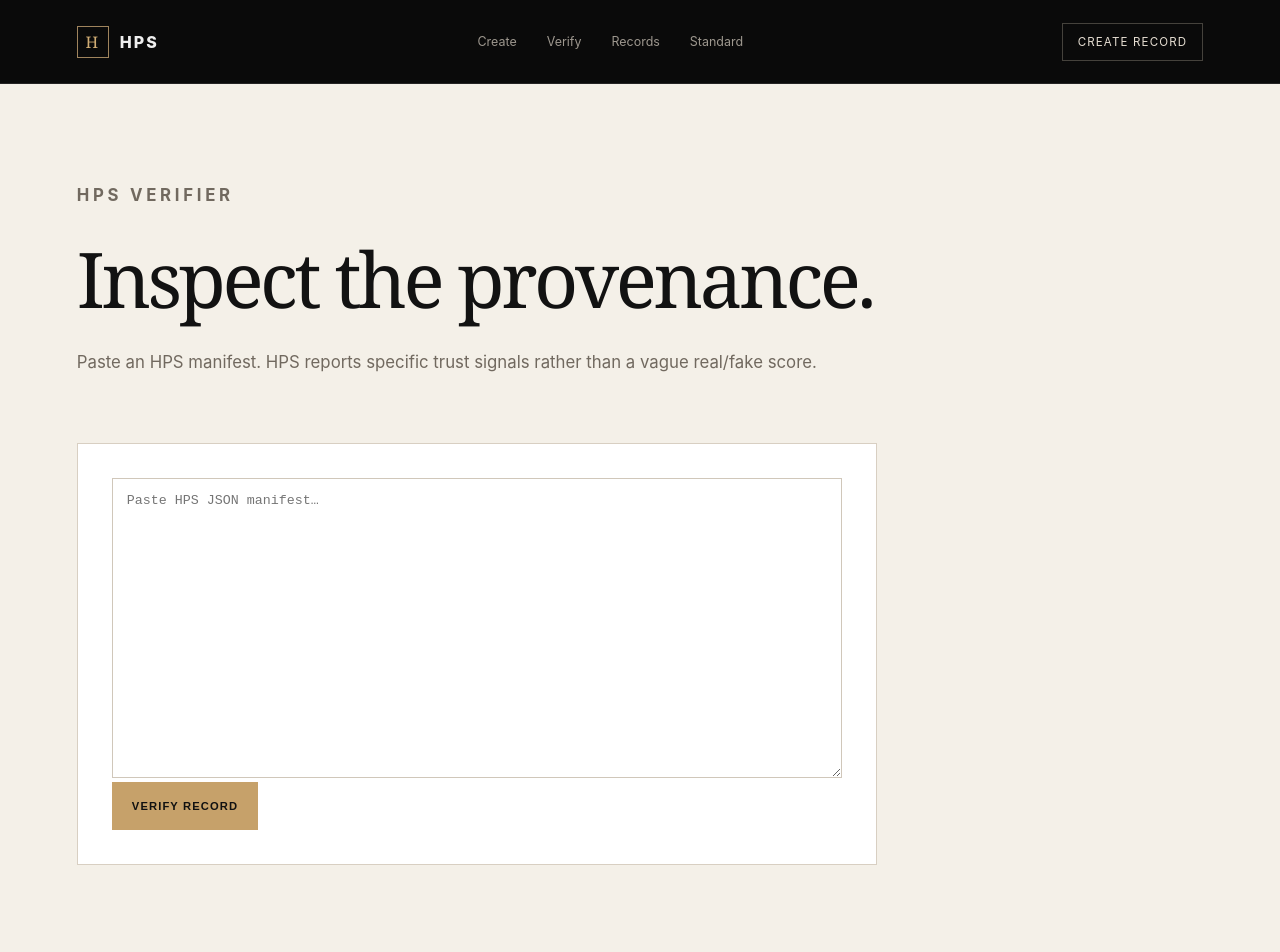
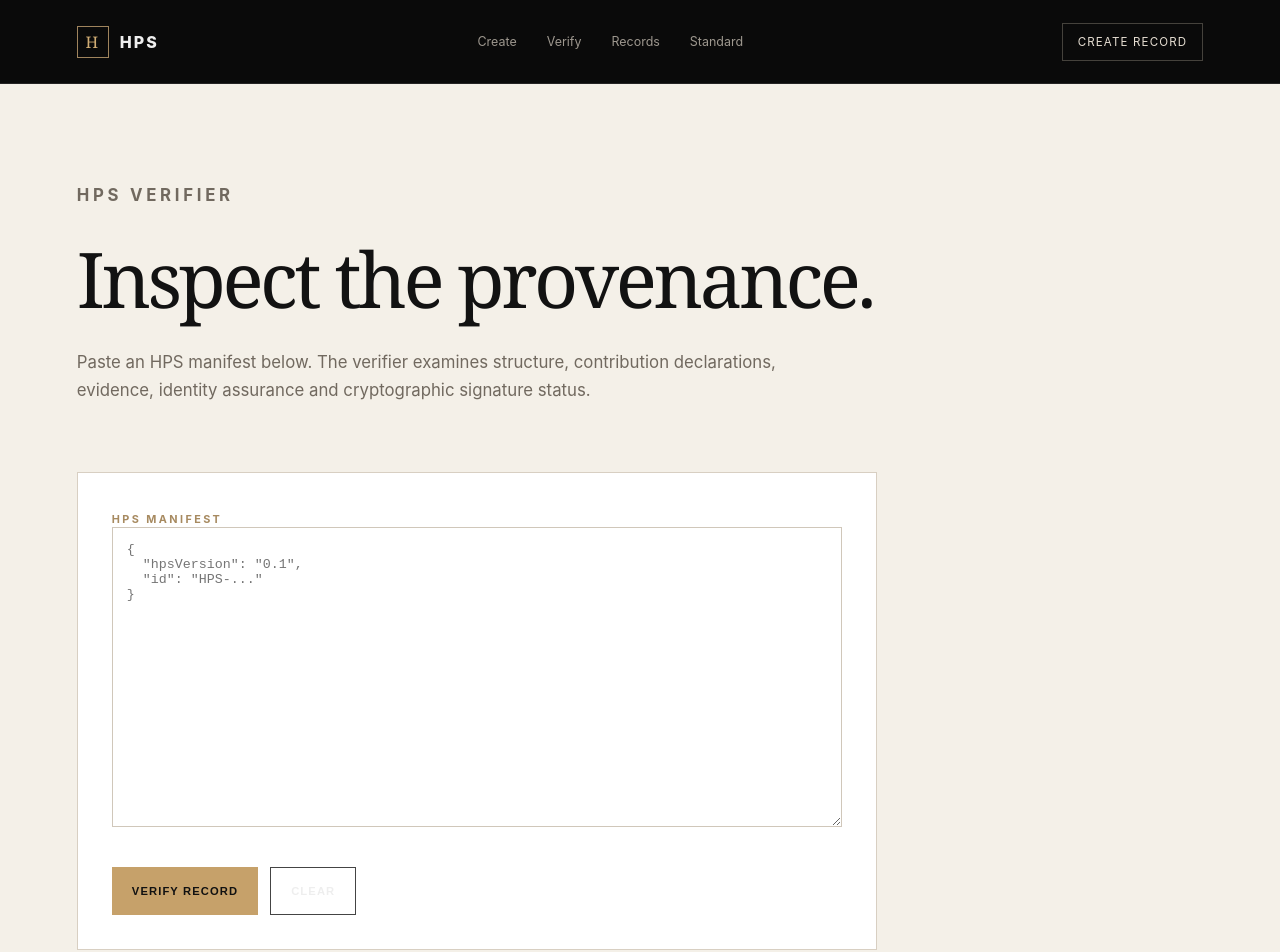
Before and after one commit to BasilOkoth/human-provenance-standard, a Next.js app: page /verify in a window 1280 px wide. Shown: the top 952 px of the page. Built offline with nearby package versions, Linux system fonts and the light colour scheme.

Commit message:
Refactor Verify component and improve error handling

```diff
--- a/src/app/verify/page.tsx
+++ b/src/app/verify/page.tsx
@@ -1,24 +1,167 @@
 "use client";
-import {useEffect,useState} from "react";
-import {useSearchParams} from "next/navigation";
+
+import { Suspense, useEffect, useState } from "react";
+import { useSearchParams } from "next/navigation";
 import Nav from "@/components/Nav";
 
-export default function Verify(){
-  const params=useSearchParams(); const [text,setText]=useState(""); const [result,setResult]=useState<any>(null);
-  useEffect(()=>{const d=params.get("demo");if(d)setText(d)},[params]);
-  async function verify(){
-    try{
-      const data=JSON.parse(text);
-      const r=await fetch("/api/verify",{method:"POST",headers:{"content-type":"application/json"},body:JSON.stringify(data)});
-      setResult(await r.json())
-    }catch{setResult({validSchema:false,error:"The input is not valid JSON."})}
+function VerifyContent() {
+  const params = useSearchParams();
+  const [text, setText] = useState("");
+  const [result, setResult] = useState<any>(null);
+
+  useEffect(() => {
+    const demo = params.get("demo");
+    if (demo) {
+      setText(demo);
+    }
+  }, [params]);
+
+  async function verify() {
+    try {
+      const data = JSON.parse(text);
+
+      const response = await fetch("/api/verify", {
+        method: "POST",
+        headers: {
+          "content-type": "application/json"
+        },
+        body: JSON.stringify(data)
+      });
+
+      setResult(await response.json());
+    } catch {
+      setResult({
+        validSchema: false,
+        validSignature: false,
+        error: "The input is not valid HPS JSON."
+      });
+    }
   }
-  return <main className="pageShell"><Nav/>
-    <header className="pageHead shell"><p className="eyebrow">HPS VERIFIER</p><h1>Inspect the provenance.</h1><p>Paste an HPS manifest. HPS reports specific trust signals rather than a vague real/fake score.</p></header>
-    <section className="verifyBox">
-      <textarea value={text} onChange={e=>setText(e.target.value)} placeholder="Paste HPS JSON manifest…"/>
-      <button className="button primary" onClick={verify}>Verify record</button>
-      {result&&<div className="result"><h2 className={result.validSchema?"success":"error"}>{result.validSchema?"✓ Manifest structure valid":"✕ Verification failed"}</h2><pre>{JSON.stringify(result,null,2)}</pre></div>}
-    </section>
-  </main>
+
+  function clear() {
+    setText("");
+    setResult(null);
+  }
+
+  return (
+    <main className="pageShell">
+      <Nav />
+
+      <header className="pageHead shell">
+        <p className="eyebrow">HPS VERIFIER</p>
+        <h1>Inspect the provenance.</h1>
+
+        <p>
+          Paste an HPS manifest below. The verifier examines structure,
+          contribution declarations, evidence, identity assurance and
+          cryptographic signature status.
+        </p>
+      </header>
+
+      <section className="verifyBox">
+        <label className="micro">HPS MANIFEST</label>
+
+        <textarea
+          value={text}
+          onChange={(e) => setText(e.target.value)}
+          placeholder={`{
+  "hpsVersion": "0.1",
+  "id": "HPS-..."
+}`}
+        />
+
+        <div className="actions">
+          <button
+            className="button primary"
+            onClick={verify}
+            disabled={!text.trim()}
+          >
+            Verify record
+          </button>
+
+          <button
+            className="button ghost"
+            onClick={clear}
+            disabled={!text && !result}
+          >
+            Clear
+          </button>
+        </div>
+
+        {result && (
+          <div className="result">
+            <p className="micro">VERIFICATION RESULT</p>
+
+            <h2 className={result.validSchema ? "success" : "error"}>
+              {result.validSchema
+                ? "✓ Manifest structure valid"
+                : "✕ Verification failed"}
+            </h2>
+
+            {result.validSchema && (
+              <div className="verificationGrid">
+                <div>
+                  <span>Schema</span>
+                  <strong>✓ Valid</strong>
+                </div>
+
+                <div>
+                  <span>Signature</span>
+                  <strong>
+                    {result.validSignature
+                      ? "✓ Valid"
+                      : "Not signed / not verified"}
+                  </strong>
+                </div>
+
+                <div>
+                  <span>Identity assurance</span>
+                  <strong>{result.identityStatus ?? "Unknown"}</strong>
+                </div>
+
+                <div>
+                  <span>Human contributions</span>
+                  <strong>{result.contributions?.human ?? 0}</strong>
+                </div>
+
+                <div>
+                  <span>AI-assisted contributions</span>
+                  <strong>{result.contributions?.aiAssisted ?? 0}</strong>
+                </div>
+
+                <div>
+                  <span>Automated contributions</span>
+                  <strong>{result.contributions?.automated ?? 0}</strong>
+                </div>
+              </div>
+            )}
+
+            <details>
+              <summary>Technical verification data</summary>
+              <pre>{JSON.stringify(result, null, 2)}</pre>
+            </details>
+          </div>
+        )}
+      </section>
+    </main>
+  );
 }
+
+export default function VerifyPage() {
+  return (
+    <Suspense
+      fallback={
+        <main className="pageShell">
+          <Nav />
+
+          <section className="pageHead shell">
+            <p className="eyebrow">HPS VERIFIER</p>
+            <h1>Loading verifier…</h1>
+          </section>
+        </main>
+      }
+    >
+      <VerifyContent />
+    </Suspense>
+  );
+            }
```
